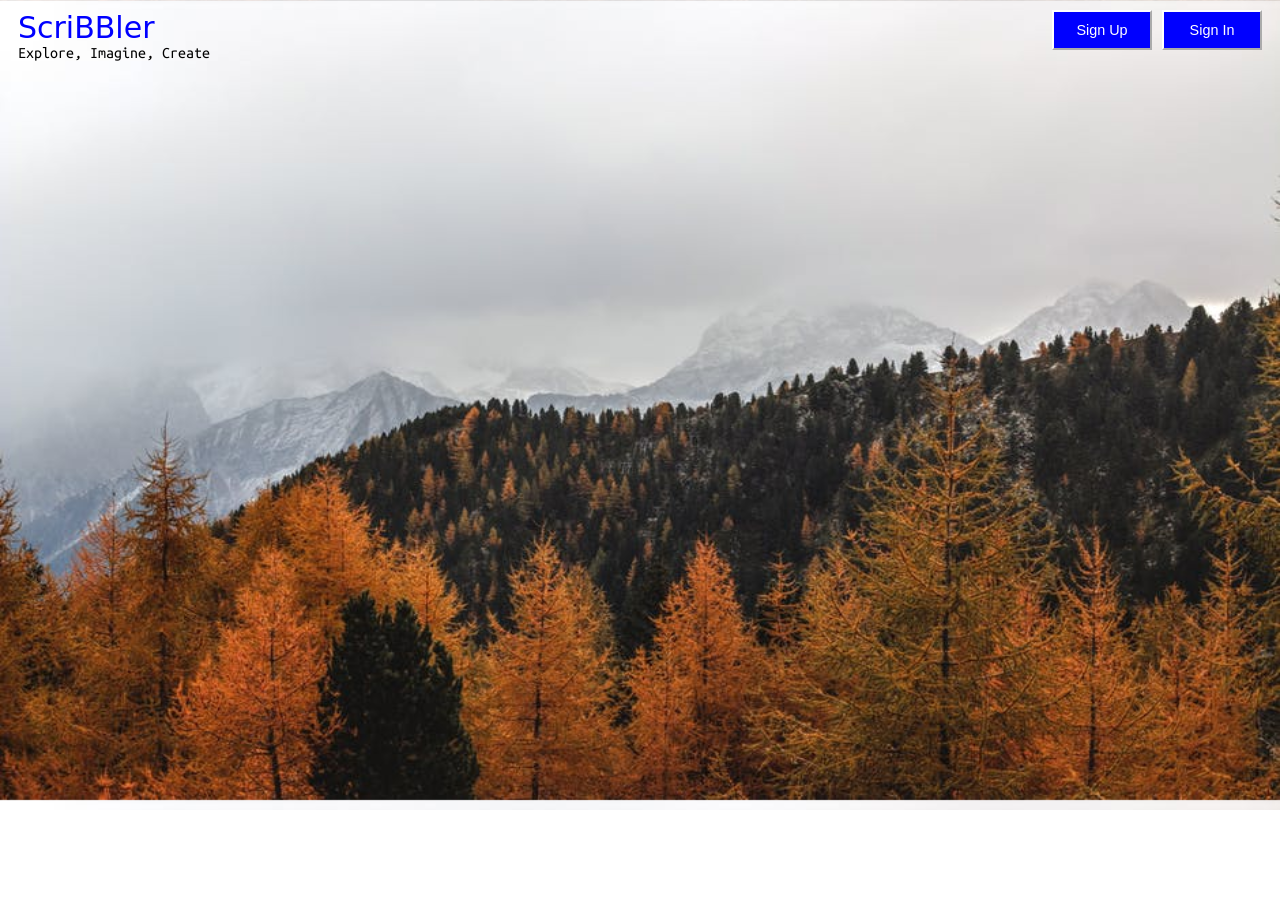
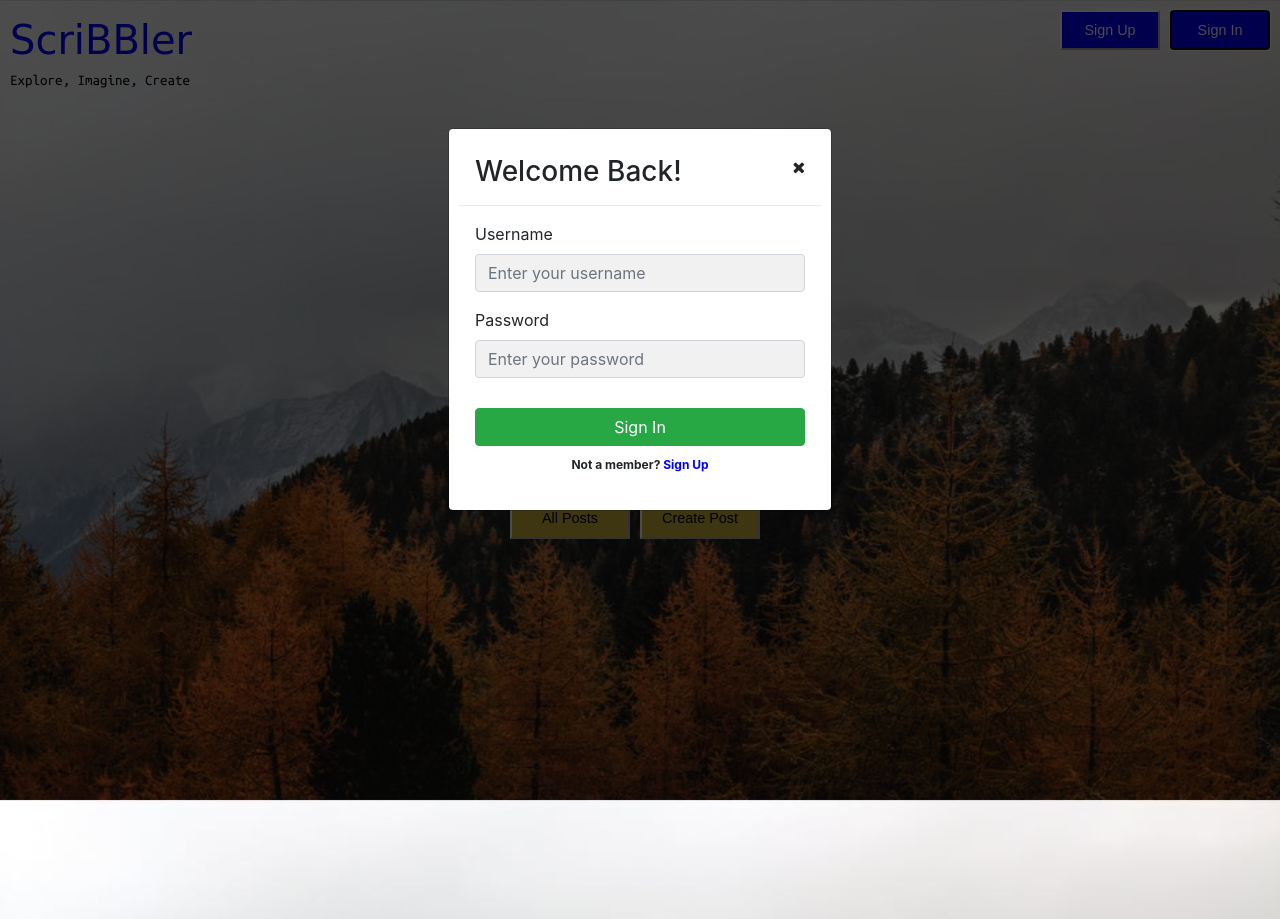
Before and after one commit to varsha-vt/Scribbler, a plain HTML site: page index.html in a window 1280 px wide. Both pictures are taken after a click on the button "Sign In". Before the commit the page ends 810 px from the top, so only its background shows below. Drawn offline with nearby package versions, Linux system fonts and the light colour scheme; a web font is replaced by a local one.

Commit message:
Added model for the signin and signup buttons

```diff
--- a/index.html
+++ b/index.html
@@ -5,27 +5,92 @@
     <!-- TODO: Include Font Awesome file here -->
     <link rel="stylesheet" href="https://stackpath.bootstrapcdn.com/font-awesome/4.7.0/css/font-awesome.min.css" integrity="sha384-wvfXpqpZZVQGK6TAh5PVlGOfQNHSoD2xbE+QkPxCAFlNEevoEH3Sl0sibVcOQVnN" crossorigin="anonymous">
     <!-- TODO: Include Google Fonts file here -->
-    <link href='https://fonts.googleapis.com/css?family=Montez|Ubuntu+Mono' rel='stylesheet' type='text/css'>
+    <link href="https://fonts.googleapis.com/css?family=Montez&display=swap" rel="stylesheet">
+    <link rel="preconnect" href="https://fonts.gstatic.com">
+    <link href="https://fonts.googleapis.com/css2?family=Ubuntu+Mono&display=swap" rel="stylesheet">
 
     <!-- CSS files -->
     <link href='styles/index.css' rel='stylesheet' type='text/css'>
     <link href='styles/common.css' rel='stylesheet' type='text/css'>
-</head>
+    <link rel="stylesheet" href="https://maxcdn.bootstrapcdn.com/bootstrap/4.0.0/css/bootstrap.min.css" integrity="sha384-Gn5384xqQ1aoWXA+058RXPxPg6fy4IWvTNh0E263XmFcJlSAwiGgFAW/dAiS6JXm" crossorigin="anonymous">
+    <script src="https://maxcdn.bootstrapcdn.com/bootstrap/4.0.0/js/bootstrap.min.js" integrity="sha384-JZR6Spejh4U02d8jOt6vLEHfe/JQGiRRSQQxSfFWpi1MquVdAyjUar5+76PVCmYl" crossorigin="anonymous"></script>
+    </head>
 
 <body>
     <!-- TODO: Include all your code for the header and home page here -->
-
-    <div class="header-container">
-        <div class="title-container">
+    <div class="header-section">
+        <div class="title-section">
             <p class="title">ScriBBler</p>
             <p class="sub-title">Explore, Imagine, Create</p>
         </div>
-        <div class="login-buttons">
+        <div class="sign-in-out-buttons">
             <button id="signInBtn" class="headerButton" type="button">Sign In</button>
             <button id="signUpBtn" class="headerButton" type="button">Sign Up</button>
         </div>
     </div>
 
+    <div class="postSections">
+        <button id = "allPosts" class="postButtons" type="button">All Posts</button>
+        <button id="createPostBtn" class="postButtons" type="button">Create Post</button>
+    </div>
+
+    <div id="signUpModal" class="modal">
+        <div class="modal-content">
+            <div class="modal-header">
+                <h3 class="modal-heading">Get Started</h3>
+                <span class="close-icon" id="closeSignUp"><i class="fa fa-times" aria-hidden="true"></i></span>
+            </div>
+            <div class="modal-body">
+                <form action="">
+                    <div class="form-group">
+                        <label for="name">Name</label>
+                        <input type="text" class="form-control" id="name" placeholder="Enter your name" required="true" />
+                    </div>
+                    <div class="form-group">
+                        <label for="username">Username</label>
+                        <input type="text" class="form-control" id="signupusername" placeholder="Enter your username" required="true" />
+                    </div>
+                    <div class="form-group">
+                        <label for="signuppassword">Password</label>
+                        <input type="password" class="form-control" id="signuppassword" placeholder="Enter your password" required="true" />
+                    </div>
+                    <div class="form-group">
+                        <label for="confirmpassword">Confirm Password</label>
+                        <input type="password" class="form-control" id="confirmpassword" placeholder="Re-enter your password" required="true" />
+                    </div>
+                    <button type="submit" class="btn btn-block btn-success">Sign Up</button>
+                </form>
+            </div>
+        </div>
+    </div>
+
+    <div id="signInModal" class="modal">
+        <div class="modal-content">
+            <div class="modal-header">
+                <h3 class="modal-heading">Welcome Back!</h3>
+                <span class="close-icon" id="closeSignIn"><i class="fa fa-times" aria-hidden="true"></i></span>
+            </div>
+            <div class="modal-body">
+                <form action="">
+                    <div class="form-group">
+                        <label for="username">Username</label>
+                        <input type="text" class="form-control" id="username" placeholder="Enter your username" required="true" />
+                    </div>
+                    <div class="form-group">
+                        <label for="password">Password</label>
+                        <input type="password" class="form-control" id="password" placeholder="Enter your password" required="true" />
+                    </div>
+                    <button type="submit" class="btn btn-block btn-success">Sign In</button>
+                    <p class="not-member">Not a member? <span id="signUpLink">Sign Up</span></p>
+                </form>
+            </div>
+        </div>
+    </div>
+
+
+    <script src="scripts/common.js"></script>
+    <script src="scripts/index.js"></script>
+
 </body>
 
 </html>
--- /dev/null
+++ b/scripts/common.js
@@ -0,0 +1,52 @@
+
+// Get the modal
+var signUpModal = document.getElementById("signUpModal");
+var signInModal = document.getElementById("signInModal");
+
+// Get the button that opens the modal
+var signUpBtn  = document.getElementById("signUpBtn");
+var signInBtn  = document.getElementById("signInBtn");
+var signUpLink = document.getElementById("signUpLink");
+
+// Get the <span> element that closes the modal
+var closeSignUp = document.getElementById("closeSignUp");
+var closeSignIn = document.getElementById("closeSignIn");
+
+function openModel(model){
+    model.style.display = "block";
+}
+
+function closeModel(model){
+    model.style.display = "none";
+}
+
+// When the user clicks on the button, open the modal
+signUpBtn.onclick = function() {
+    openModel(signUpModal);
+}
+signInBtn.onclick = function() {
+    openModel(signInModal);
+}
+
+closeSignUp.onclick = function() {
+    closeModel(signUpModal);
+}
+closeSignIn.onclick = function() {
+    closeModel(signInModal);
+}
+
+// When the user clicks anywhere outside of the modal, close it
+window.addEventListener("click", function(event) {
+    if (event.target == signUpModal) {
+        signUpModal.style.display = "none";
+    }
+    if (event.target == signInModal) {
+        signInModal.style.display = "none";
+    }
+});
+
+
+signUpLink.onclick = function() {
+    closeModel(signInModal);
+    openModel(signUpModal);
+};
--- a/styles/common.css
+++ b/styles/common.css
@@ -1,25 +1,25 @@
-.header-container {
+.header-section {
     display: flex;
     flex-direction: row;
     justify-content: space-between;
     margin: 10px;
 }
-.title-container {
+.title-section {
     display: flex;
     flex-direction: column;
     justify-content: space-between;
 }
 .title {
     font-family: 'Montez', cursive;
-    font-size: 30px;
+    font-size: 40px;
     color: blue;
     margin: 0;
 }
 .sub-title {
     font-family: 'Ubuntu Mono', monospace;
-    font-size: 10;
+    font-size: 15px;
     color: black;
-    margin: 0;
+    margin-left: 0;
 }
 .headerButton {
     width: 100px;
@@ -35,3 +35,55 @@
     margin: 0px 0px 0px 10px;
     font-family: Arial, Helvetica, sans-serif;
 }
+
+h3 {
+    font-color: #8c8a8b;
+}
+.modal {
+    display: none;
+    position: fixed;
+    left: 0;
+    top: 0;
+    width: 100%;
+    height: 100%;
+    overflow: hidden;
+    background-color: rgba(0, 0, 0, 0.7);
+}
+
+
+.modal-content {
+    background-color: #ffffff;
+    margin: 10% auto;
+    padding: 10px;
+    border: 1px solid #888;
+    width: 30% !important;
+    border-radius: 0;
+}
+.close-icon {
+    cursor: pointer;
+}
+
+.modal-content .modal-heading {
+    margin: 0;
+}
+
+.not-member span {
+    color: blue;
+    cursor: pointer;
+}
+
+
+.not-member {
+    text-align: center;
+    margin: 10px;
+    font-weight: bold;
+    font-size: 12px;
+}
+
+input {
+    background-color: #f1f1f1 !important;
+}
+
+.btn-success {
+    margin-top: 30px;
+}
--- a/styles/index.css
+++ b/styles/index.css
@@ -14,3 +14,22 @@ body {
     display: block;
     height: 100%;
 }
+
+.postSections {
+    display: flex;
+    height: 100% !important;
+    width: 100% !important;
+    justify-content: center;
+    align-items: center;
+}
+
+.postButtons {
+    background: #cfb53b;
+    padding: 8px 5px 8px 5px;
+    color: black;
+    font-family: Arial, Helvetica, sans-serif;
+    font-size: 90%;
+    border-color: white;
+    width: 120px;
+    margin-right: 10px;
+}
```
